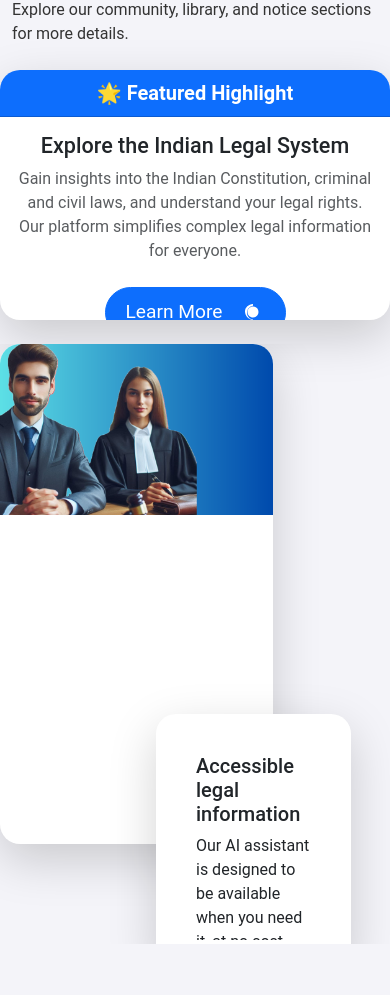
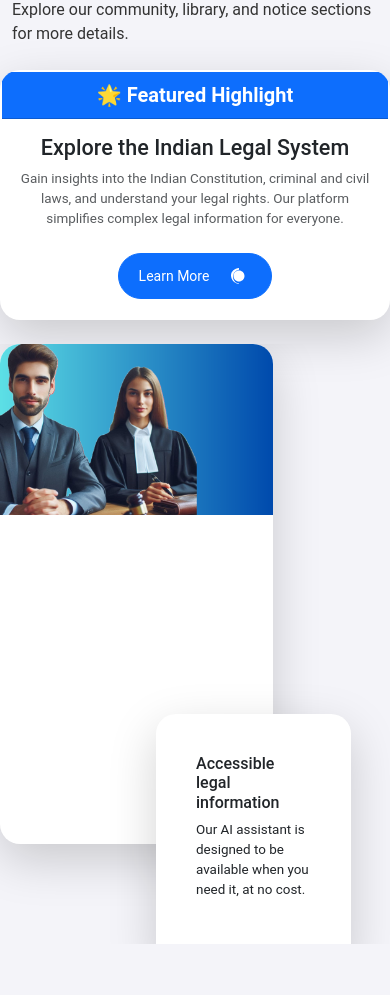
Before and after one commit to Darkstrike03/LawGuide, a React (Create React App) app: page / in a window 390 px wide. Shown: the part 552-1547 px from the top of the page. Built offline with nearby package versions, Linux system fonts and the light colour scheme; no server answers.

Commit message:
Update Card1.css

```diff
--- a/src/component/Card1.css
+++ b/src/component/Card1.css
@@ -1,15 +1,42 @@
 .custom-btn {
-    padding: 10px 20px;
+    padding: 0.625rem 1.25rem; /* 10px 20px */
     border-radius: 50px;
-    font-size: 1.2em;
+    font-size: 1.2rem;
     display: flex;
     align-items: center;
     justify-content: center;
-    width: auto; /* Ensure the button width is auto */
-    max-width: 200px; /* Set a maximum width for the button */
-    white-space: nowrap; /* Prevent text from wrapping */
+    width: auto;
+    max-width: 12.5rem; /* 200px */
+    white-space: nowrap;
 }
 
 .custom-btn svg {
-    margin-left: 10px;
+    margin-left: 0.625rem; /* 10px */
 }
+
+.card-responsive {
+    width: 100%;
+    max-width: 50rem;
+}
+
+@media (max-width: 37.5rem) { /* 600px */
+    .card-responsive {
+        padding: 0.1rem;
+    }
+
+    .card-header {
+        font-size: 1rem;
+    }
+
+    .card-title {
+        font-size: 1rem;
+    }
+
+    .card-text {
+        font-size: 0.84rem;
+    }
+
+    .custom-btn {
+        font-size: 0.875rem;
+    }
+}
```
